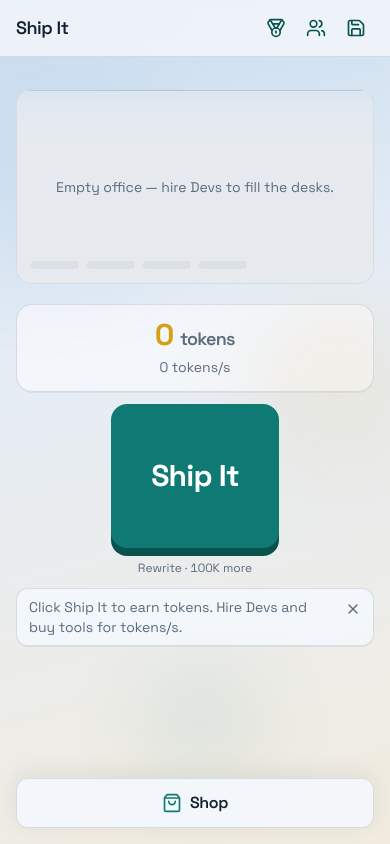
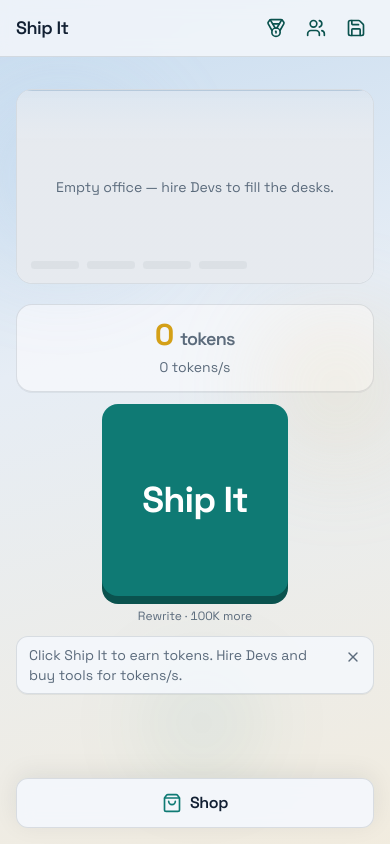
Before and after one commit to joaovictornsv/ship-it, a React (Vite) app: page / in a window 390 px wide. Built offline with nearby package versions, Linux system fonts and the light colour scheme.

Commit message:
#56 Make Ship It button larger on mobile
- enlarge mobile Ship It CTA (min-h-48, max-w-md, text-4xl); drop sm shrink
- sync ui.md and shop.md CTA size notes
- guard DEV window.__shipIt for Vitest node env

```diff
--- a/src/features/click/ShipItButton.tsx
+++ b/src/features/click/ShipItButton.tsx
@@ -60,9 +60,8 @@ export function ShipItButton() {
       <button
         type="button"
         className={[
-          'ship-it-button relative z-10 w-full max-w-sm min-h-36 rounded-2xl bg-[var(--ship-accent)] px-10 py-10',
-          'text-3xl font-bold tracking-tight text-white',
-          'sm:min-h-32 sm:px-12 sm:py-9 sm:text-[1.75rem]',
+          'ship-it-button relative z-10 w-full max-w-md min-h-48 rounded-2xl bg-[var(--ship-accent)] px-10 py-12',
+          'text-4xl font-bold tracking-tight text-white',
           'lg:w-auto lg:min-h-28 lg:min-w-56 lg:max-w-none lg:px-12 lg:py-8 lg:text-2xl',
           'transition-[filter,background-color] duration-200 hover:brightness-110',
           'focus-visible:outline focus-visible:outline-2 focus-visible:outline-offset-4 focus-visible:outline-[var(--ship-accent)]',
--- a/src/game/state.ts
+++ b/src/game/state.ts
@@ -433,6 +433,6 @@ declare global {
   }
 }
 
-if (import.meta.env.DEV) {
+if (import.meta.env.DEV && typeof window !== 'undefined') {
   window.__shipIt = useGameStore;
 }
```
Also changed, not shown: 2 other files (tests, documents, lock files or other folders).
